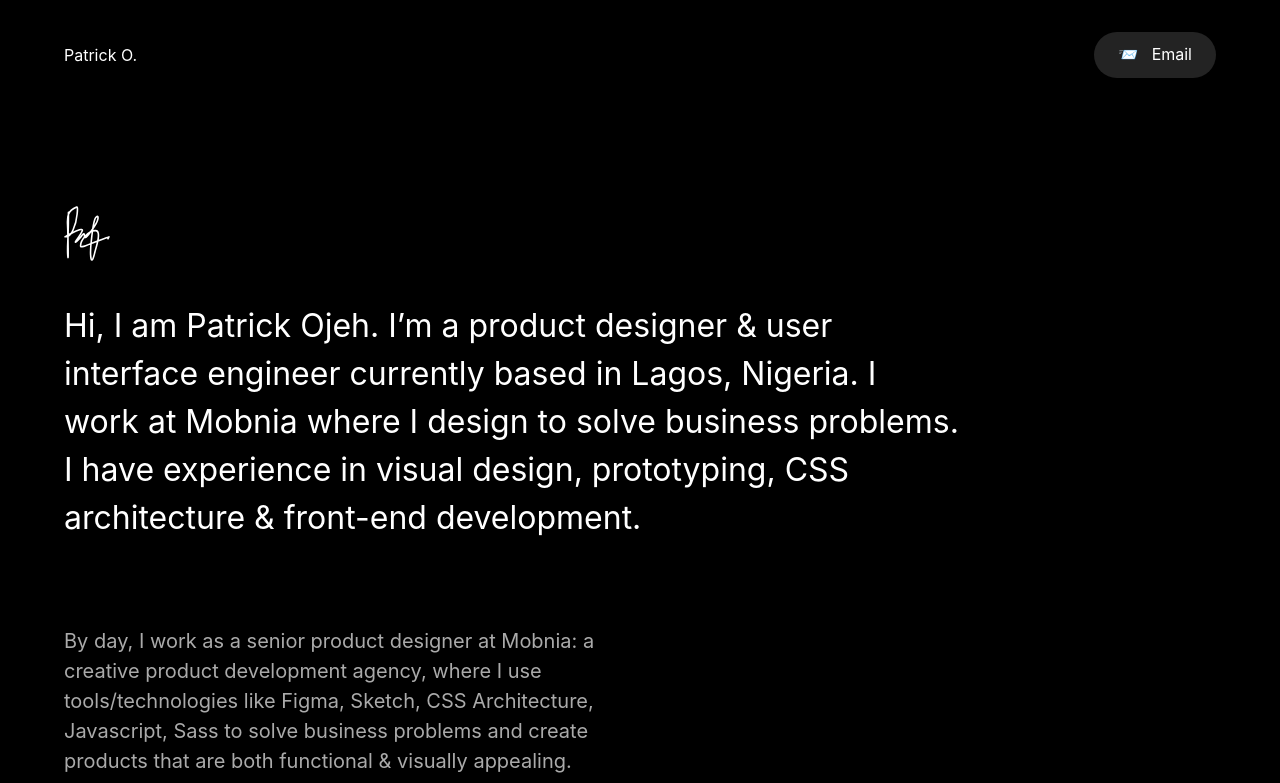
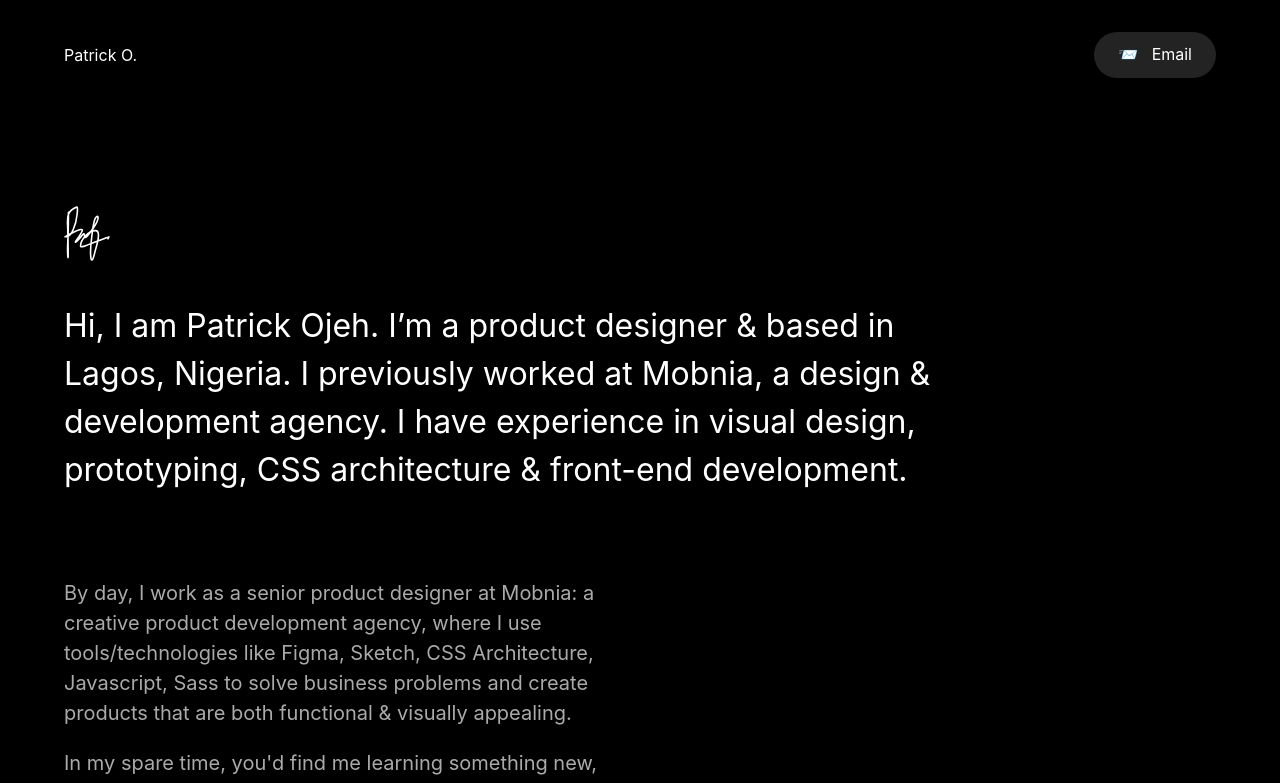
Before and after one commit to patrickojeh/portfolio, a React (Create React App) app: page / in a window 1280 px wide. Shown: the top 783 px of the page. Built offline with nearby package versions, Linux system fonts and the light colour scheme.

Commit message:
modified website copy

```diff
--- a/src/pages/Home.js
+++ b/src/pages/Home.js
@@ -10,7 +10,7 @@ const Home = () => {
   return <Layout>
     <div className="mw9 ph5-l ph4-ns ph35 center pt6-l pt5">
       <img src={signature} alt="My signature in svg" className="h-auto-ns h25 mb3" />
-      <h1 className="mw8 f2-l f3-m f4 lh-copy pr6-l mb5-l mb4">Hi, I am Patrick Ojeh. I’m a product designer &amp; user interface engineer currently based in Lagos, Nigeria. I work at Mobnia where I design to solve business problems. I have experience in visual design, prototyping, CSS architecture &amp; front-end development.</h1>
+      <h1 className="mw8 f2-l f3-m f4 lh-copy pr6-l mb5-l mb4">Hi, I am Patrick Ojeh. I’m a product designer &amp; based in Lagos, Nigeria. I previously worked at Mobnia, a design &amp; development agency. I have experience in visual design, prototyping, CSS architecture &amp; front-end development.</h1>
       <div className="flex flex-column flex-row-l justify-between">
         <div className="w-50-l">
           <p className="lh-copy f4-ns">By day, I work as a senior product designer at Mobnia: a creative product development agency, where I use tools/technologies like Figma, Sketch, CSS Architecture, Javascript, Sass to solve business problems and create products that are both functional &amp; visually appealing.</p>
```
